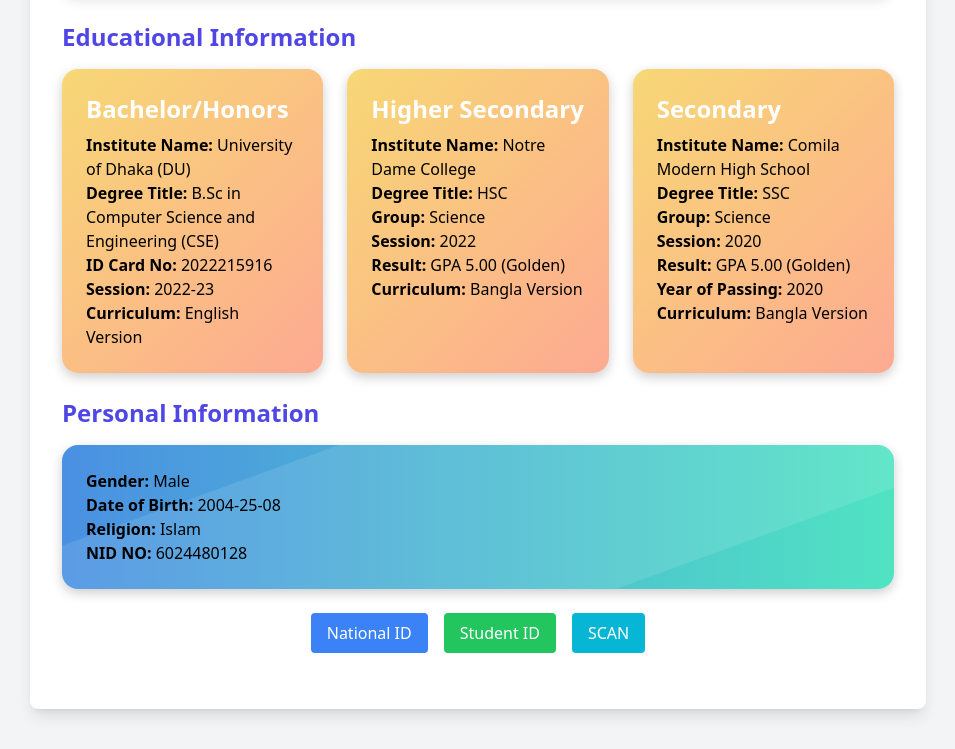
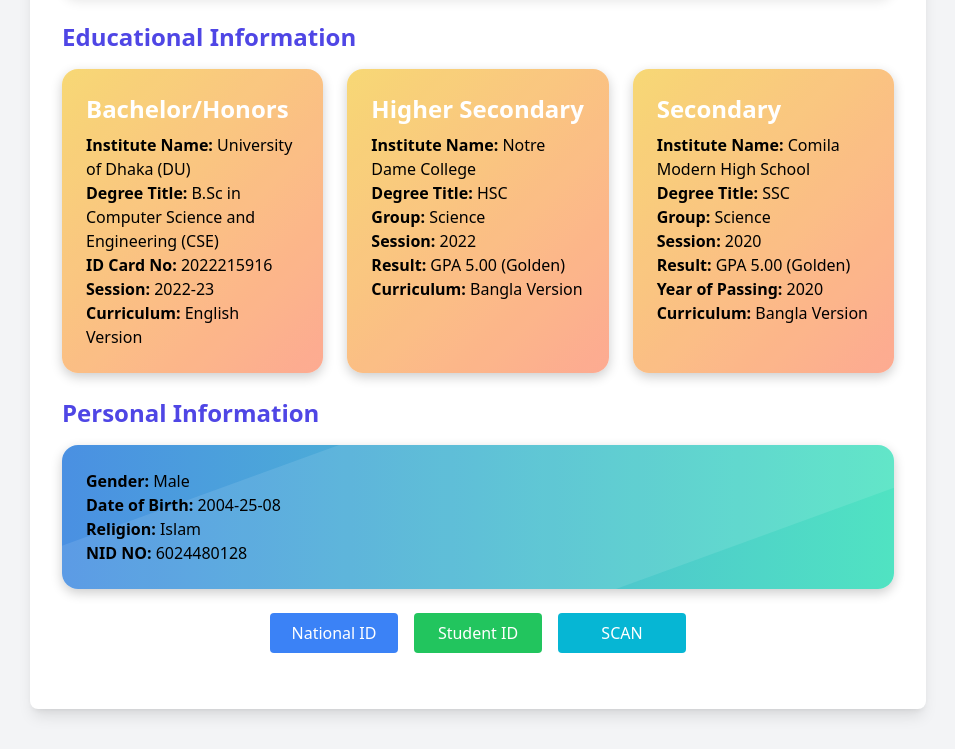
Before and after one commit to Rushu41/Tuition_Page, a plain HTML site: page index.html in a window 1280 px wide. Shown: the part 431-1180 px from the top of the page, without its empty margins (162-1117 px from the left). Drawn offline with nearby package versions, Linux system fonts and the light colour scheme.

Commit message:
4th  commit

```diff
--- a/index.html
+++ b/index.html
@@ -113,16 +113,16 @@
         </section>
          <!-- Buttons Section -->
          <section class="mb-6 animate__animated animate__fadeIn">
-            <div class="flex flex-row justify-center w-full space-x-4">
+            <div class="flex flex-col sm:flex-row justify-center items-center w-full space-y-4 sm:space-y-0 sm:space-x-4">
                 <a href="img/NID.png" target="_blank">
-                    <button class="bg-blue-500 text-white px-4 py-2 rounded hover:bg-blue-700">National ID</button>
+                    <button class="w-32 bg-blue-500 text-white px-4 py-2 rounded hover:bg-blue-700">National ID</button>
                 </a>
-            <a href="img/SID.jpg" target="_blank">
-                <button class="bg-green-500 text-white px-4 py-2 rounded hover:bg-green-700">Student ID</button>
-            </a>
-               <a href="img/qr.jpg" target="_blank">
-                <button class="bg-cyan-500 text-white px-4 py-2 rounded hover:bg-lime-700">SCAN</button>
-               </a>
+                <a href="img/SID.jpg" target="_blank">
+                    <button class="w-32 bg-green-500 text-white px-4 py-2 rounded hover:bg-green-700">Student ID</button>
+                </a>
+                <a href="img/qr.jpg" target="_blank">
+                    <button class="w-32 bg-cyan-500 text-white px-4 py-2 rounded hover:bg-lime-700">SCAN</button>
+                </a>
             </div>
         </section>
     </div>
```
